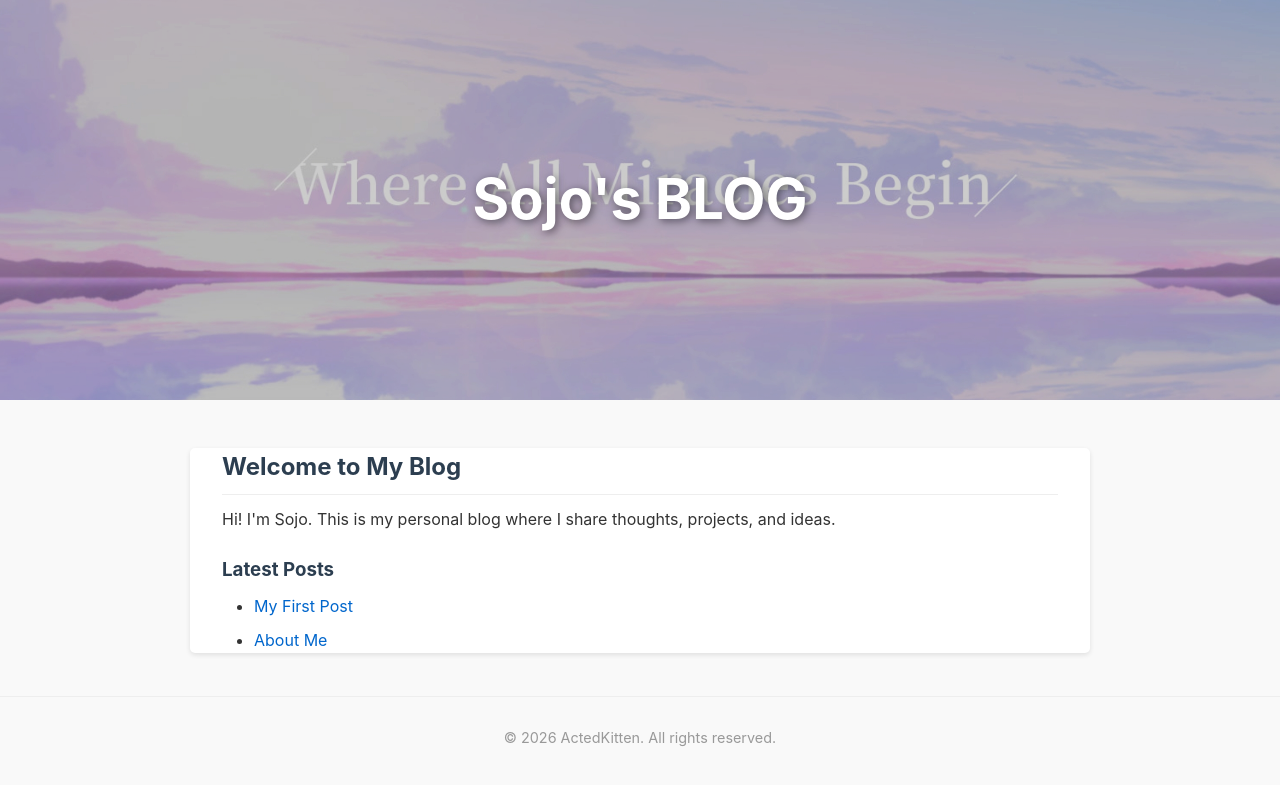
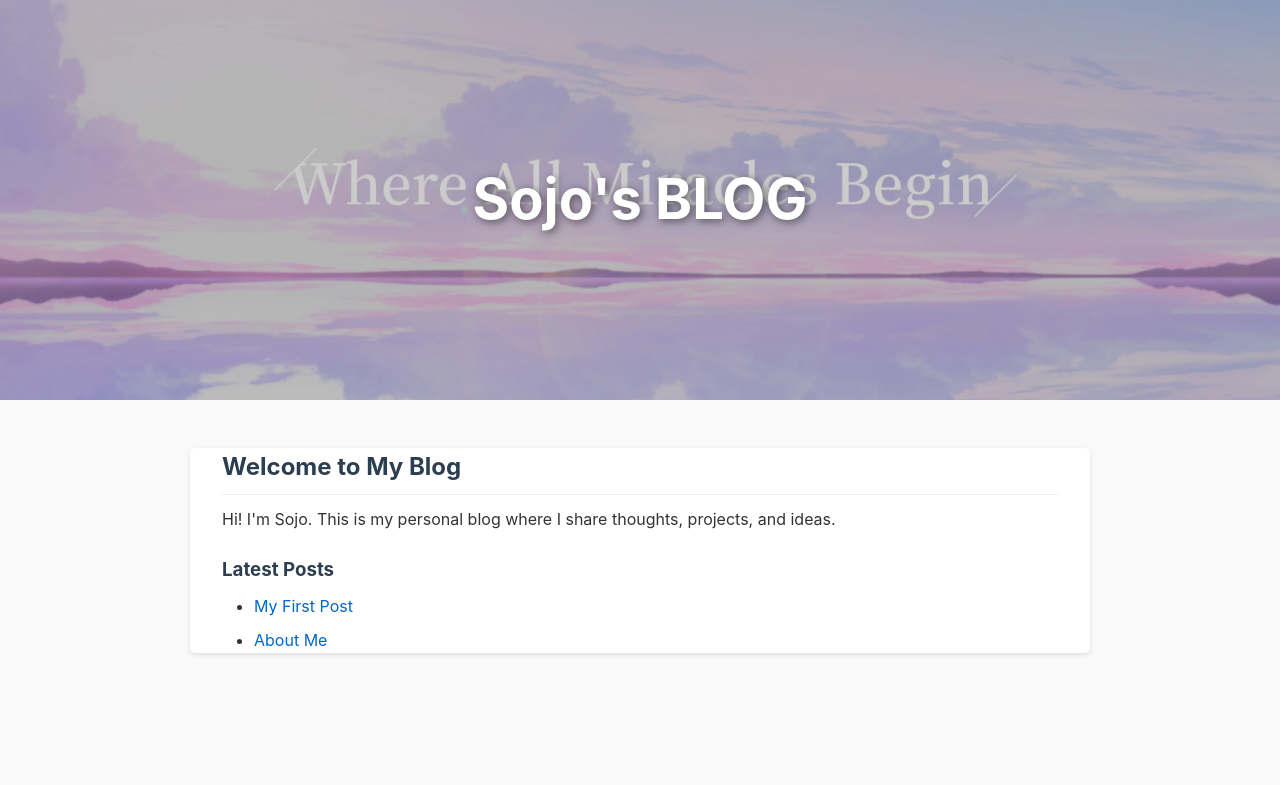
Before and after one commit to ActedKitten/blog, a Jekyll site: the page index.html, which Jekyll copies as it is, in a window 1280 px wide. Shown: the top 785 px of the page. Built offline with Jekyll 4.4.1, drawn with Linux system fonts in a browser that asks for light colours.

Commit message:
Update index.html

```diff
--- a/index.html
+++ b/index.html
@@ -24,10 +24,3 @@
             <li><a href="posts/about.html">About Me</a></li>
         </ul>
     </div>
-
-    <!-- Footer -->
-    <footer class="blog-footer">
-        <p>&copy; 2026 ActedKitten. All rights reserved.</p>
-    </footer>
-</body>
-</html>
```
